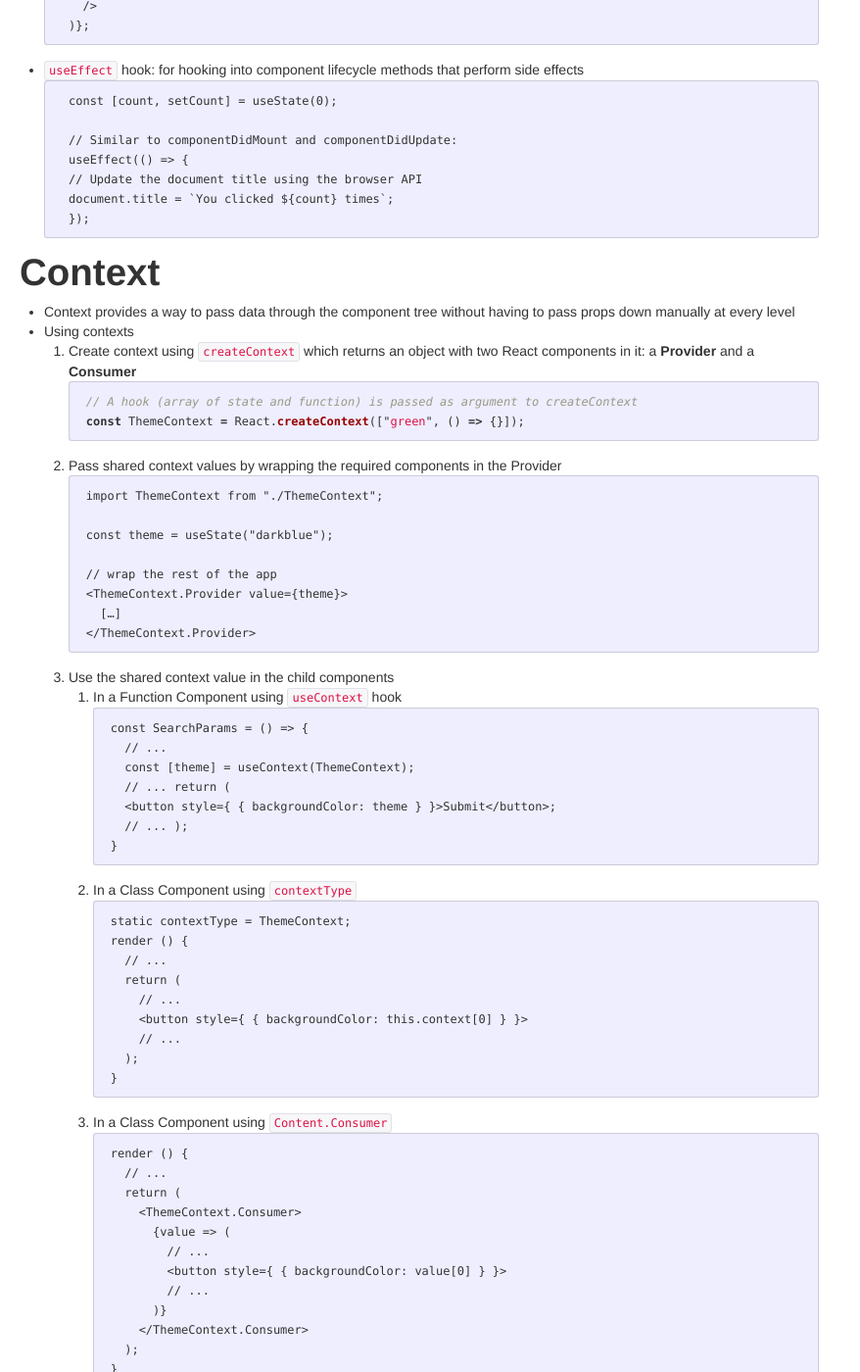
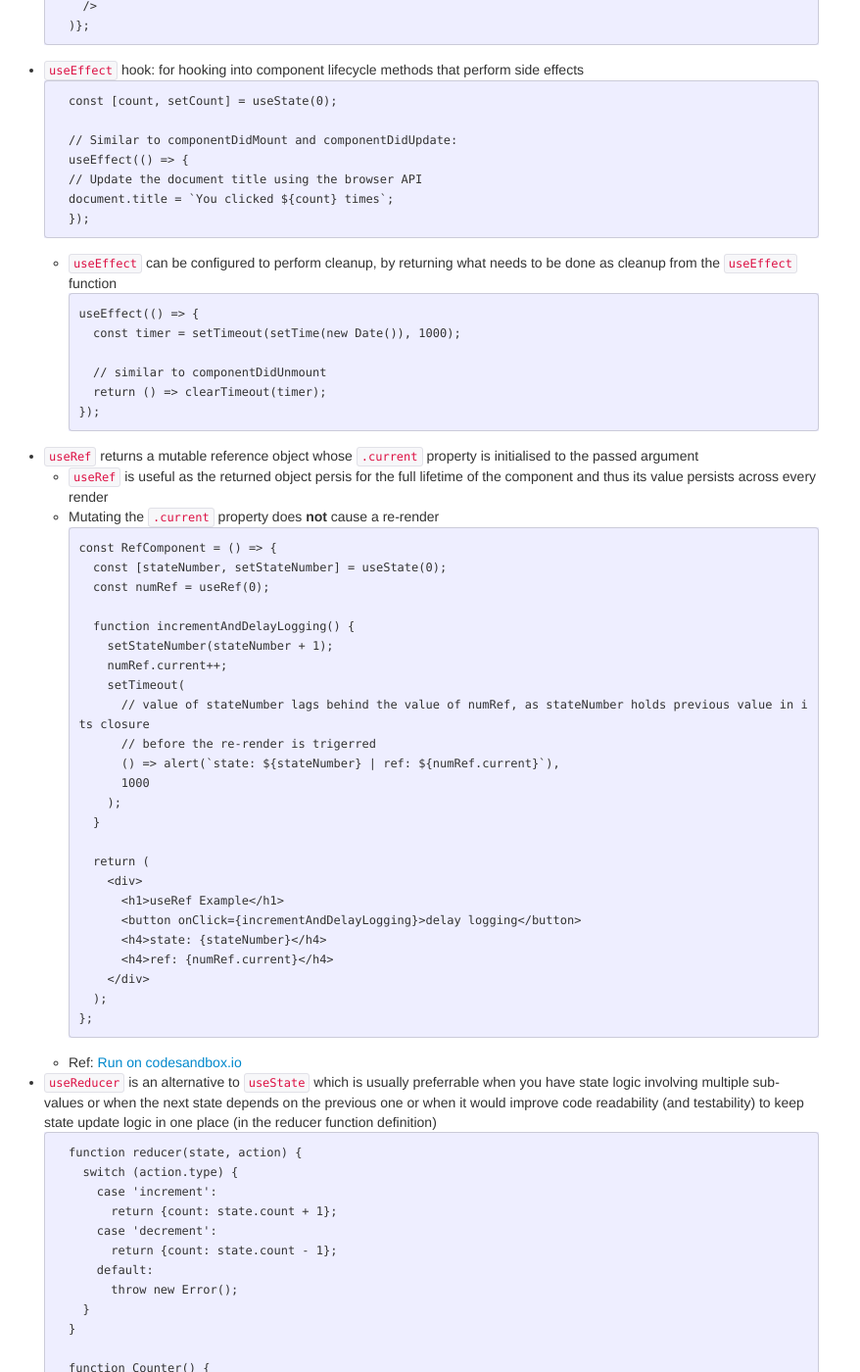
Before and after one commit to anuragkapur/anuragkapur.github.io, a Jekyll site: the page built from blog/programming/javascript/_posts/2019-07-12-react-reference-guide.md, in a window 1280 px wide and 1400 px high, scrolled down 3843 px. Shown: the whole window at 98% size, without its empty margins (0-878 px from the left). Built offline with Jekyll 4.4.1, drawn with Linux system fonts in a browser that asks for light colours; comment, search, counter and statistics services are not loaded; some of the changed text lies outside the part shown.

Commit message:
Add more info on hooks

````diff
--- a/blog/programming/javascript/_posts/2019-07-12-react-reference-guide.md
+++ b/blog/programming/javascript/_posts/2019-07-12-react-reference-guide.md
@@ -210,6 +210,81 @@ errors, and display a fallback UI instead of the component tree that crashed
     document.title = `You clicked ${count} times`;
     });
     ```
+  * `useEffect` can be configured to perform cleanup, by returning what needs to be done as cleanup from the
+  `useEffect` function
+    ```
+    useEffect(() => {
+      const timer = setTimeout(setTime(new Date()), 1000);
+
+      // similar to componentDidUnmount
+      return () => clearTimeout(timer);
+    });
+    ```
+* `useRef` returns a mutable reference object whose `.current` property is initialised to the passed argument
+  * `useRef` is useful as the returned object persis for the full lifetime of the component and thus its value
+  persists across every render
+  * Mutating the `.current` property does **not** cause a re-render
+    ```
+    const RefComponent = () => {
+      const [stateNumber, setStateNumber] = useState(0);
+      const numRef = useRef(0);
+
+      function incrementAndDelayLogging() {
+        setStateNumber(stateNumber + 1);
+        numRef.current++;
+        setTimeout(
+          // value of stateNumber lags behind the value of numRef, as stateNumber holds previous value in its closure
+          // before the re-render is trigerred
+          () => alert(`state: ${stateNumber} | ref: ${numRef.current}`),
+          1000
+        );
+      }
+
+      return (
+        <div>
+          <h1>useRef Example</h1>
+          <button onClick={incrementAndDelayLogging}>delay logging</button>
+          <h4>state: {stateNumber}</h4>
+          <h4>ref: {numRef.current}</h4>
+        </div>
+      );
+    };
+    ```
+  * Ref: [Run on codesandbox.io](https://codesandbox.io/s/github/btholt/react-hooks-examples/tree/master/)
+* `useReducer` is an alternative to `useState` which is usually preferrable when you have state logic involving multiple
+sub-values or when the next state depends on the previous one or when it would improve code readability (and
+testability) to keep state update logic in one place (in the reducer function definition)
+    ```
+    function reducer(state, action) {
+      switch (action.type) {
+        case 'increment':
+          return {count: state.count + 1};
+        case 'decrement':
+          return {count: state.count - 1};
+        default:
+          throw new Error();
+      }
+    }
+
+    function Counter() {
+      const [state, dispatch] = useReducer(reducer, {count: 0});
+      return (
+        <>
+          Count: {state.count}
+          <button onClick={() => dispatch({type: 'decrement'})}>-</button>
+          <button onClick={() => dispatch({type: 'increment'})}>+</button>
+        </>
+      );
+    }
+    ```
+  * [Additional example on codesandbox.io](https://codesandbox.io/s/github/btholt/react-hooks-examples/tree/master/)
+* `useMemo` returns a memoized value
+  * Takes a _create_ function and an array of dependencies as arguments and only recomputes the memoized value using
+  the passed create function when one of the dependencies changes
+  * Helps avoid expensive calculations on every render
+    ```
+    const memoizedValue = useMemo(() => computeExpensiveValue(a, b), [a, b]);
+    ```
 
 # Context
 * Context provides a way to pass data through the component tree without having to pass props down manually at every
````
